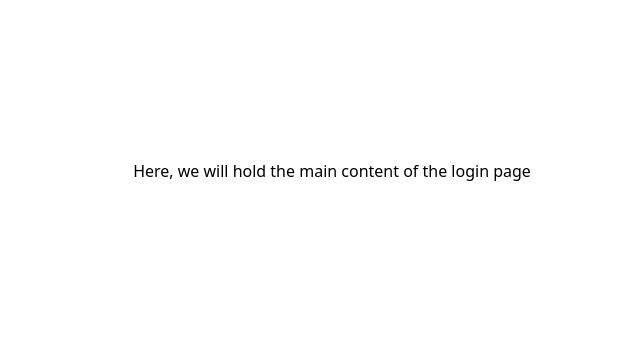
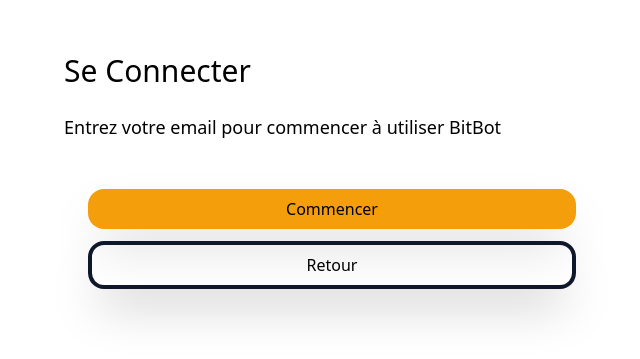
Before and after one commit to 81tb07/frontend-app, a Vue app: page /login in a window 1280 px wide. Shown: the part 229-588 px from the top of the page, without its empty margins (308-948 px from the left). Built offline with nearby package versions, Linux system fonts and the light colour scheme.

Commit message:
feat(login): Update login page (#5)

```diff
--- a/src/locales/en.json
+++ b/src/locales/en.json
@@ -10,5 +10,19 @@
       "third": "Trade The Plan"
     },
     "cta": "Continue"
+  },
+  "loginPage": {
+    "title": "Sign In",
+    "headline": "Enter your email to start using BitBot",
+    "form": {
+      "email": {
+        "label": "Email",
+        "placeholder": "john.doe@gmail.com"
+      },
+      "ctas": {
+        "submit": "Start",
+        "cancel": "Go Back"
+      }
+    }
   }
 }
--- a/src/locales/fr.json
+++ b/src/locales/fr.json
@@ -10,5 +10,19 @@
       "third": "Trade The Plan"
     },
     "cta": "Continuer"
+  },
+  "loginPage": {
+    "title": "Se Connecter",
+    "headline": "Entrez votre email pour commencer à utiliser BitBot",
+    "form": {
+      "email": {
+        "label": "Email",
+        "placeholder": "john.doe@gmail.com"
+      },
+      "ctas": {
+        "submit": "Commencer",
+        "cancel": "Retour"
+      }
+    }
   }
 }
--- a/src/views/LoginView.vue
+++ b/src/views/LoginView.vue
@@ -2,10 +2,22 @@
 
 <template>
   <main
-    class="w-screen h-screen m-auto flex flex-col items-center justify-center"
+    class="w-screen max-w-[600px] mx-auto h-screen px-8 flex flex-col items-start gap-6 content-stretch justify-center"
   >
-    <p class="text-base">
-      Here, we will hold the main content of the login page
-    </p>
+    <h1 class="text-3xl">{{ $t('loginPage.title') }}</h1>
+    <p class="text-lg" v-html="$t('loginPage.headline')" />
+    <div class="flex items-center justify-between w-full"></div>
+    <div class="flex flex-col px-6 w-full gap-3">
+      <RouterLink
+        class="block text-center py-2 w-full rounded-2xl bg-amber-500 shadow-2xl"
+        to="/login"
+        >{{ $t('loginPage.form.ctas.submit') }}</RouterLink
+      >
+      <RouterLink
+        class="block text-center py-2 w-full rounded-2xl shadow-2xl border border-solid border-4 border-slate-900"
+        to="/"
+        >{{ $t('loginPage.form.ctas.cancel') }}</RouterLink
+      >
+    </div>
   </main>
 </template>
```
